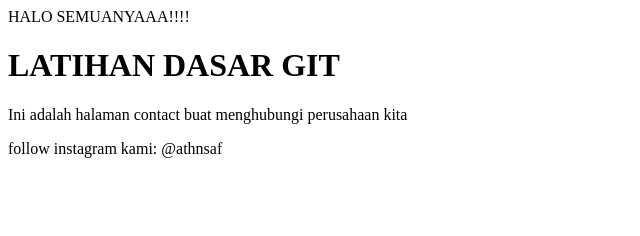
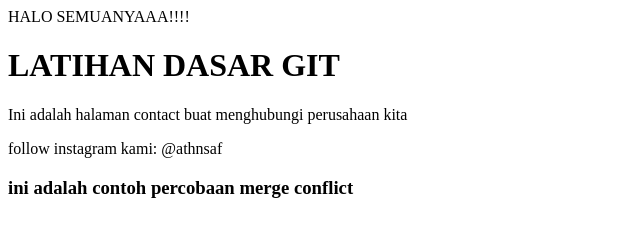
Before and after one commit to VIZO2314/TrainingArea, a plain HTML site: page contact-us.html in a window 1280 px wide. Shown: the whole page, without its empty margins (0-640 px from the left). Drawn offline with Linux system fonts and the light colour scheme.

Commit message:
menambah contoh kasus.html

```diff
--- a/contact-us.html
+++ b/contact-us.html
@@ -10,5 +10,6 @@
     <h1>LATIHAN DASAR GIT</h1>
     <p>Ini adalah halaman contact buat menghubungi perusahaan kita</p>
     <footer>follow instagram kami: @athnsaf</footer>
+    <h3>ini adalah contoh percobaan merge conflict</h3>
 </body>
 </html>
```
